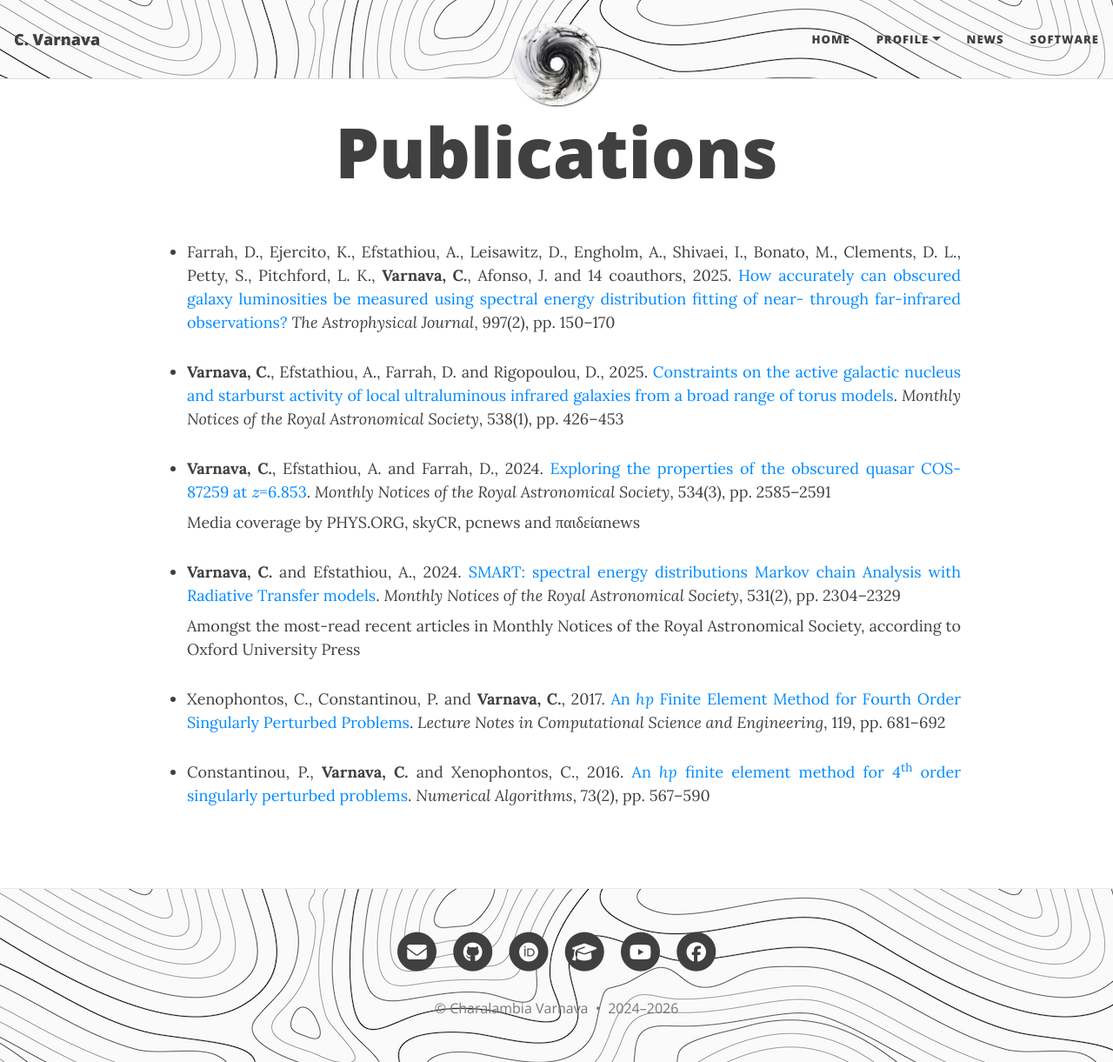
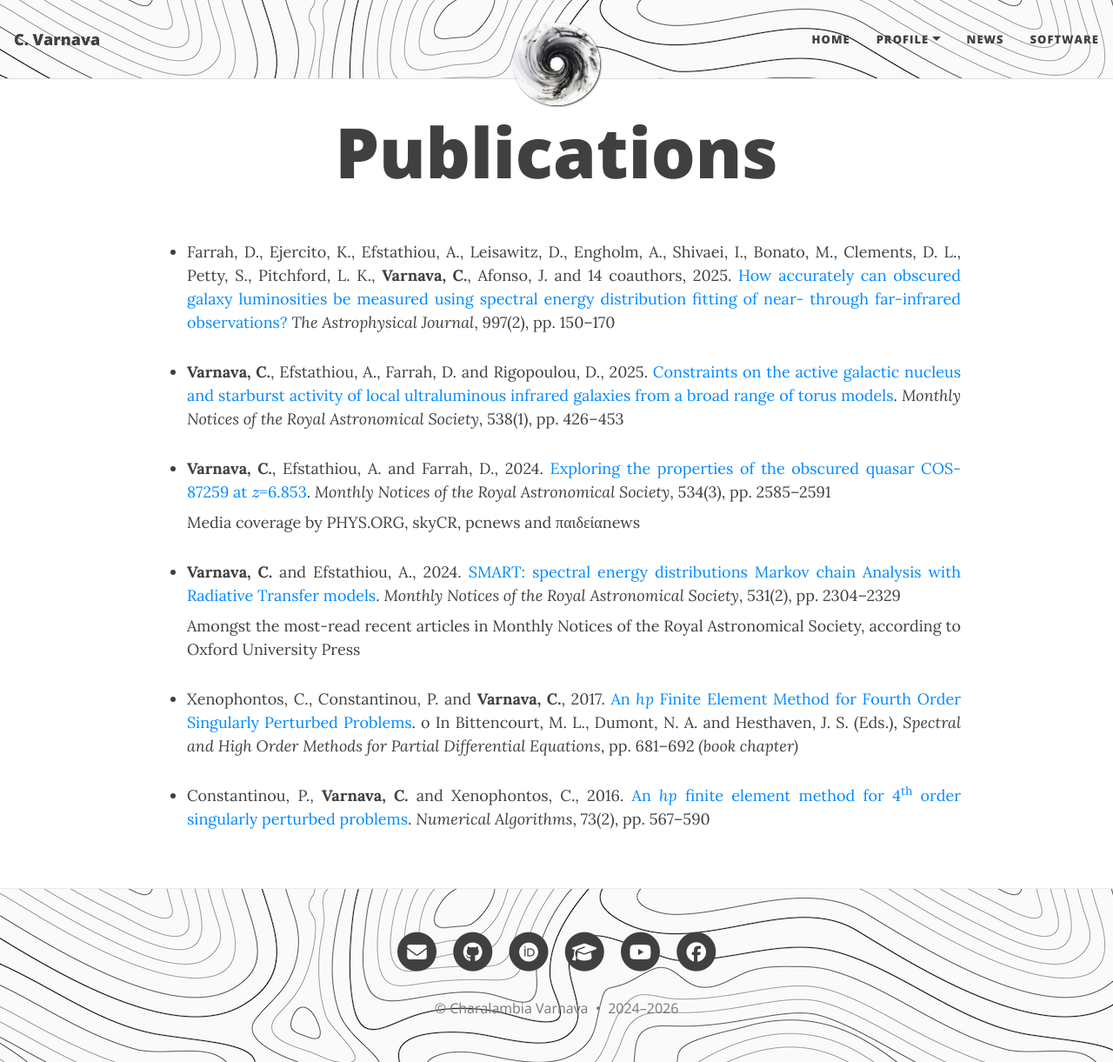
Before and after one commit to ch-var/ch-var.github.io, a Jekyll site: the page built from publications.html, in a window 1280 px wide and 1221 px high. Shown: the whole window at 87% size. Built offline with Jekyll 4.4.1, drawn with Linux system fonts in a browser that asks for light colours; formulas are drawn with MathJax 3.

Commit message:
Update publications.html

```diff
--- a/publications.html
+++ b/publications.html
@@ -33,7 +33,7 @@
 <li class="responsive-margin" style="margin-bottom: 8px;"><b>Varnava, C.</b> and Efstathiou, A., 2024. <a href="https://doi.org/10.1093/mnras/stae1141">SMART: spectral energy distributions Markov chain Analysis with Radiative Transfer models</a>. <i>Monthly Notices of the Royal Astronomical Society</i>, 531(2), pp. 2304–2329</li>
 <p align='justify' class="responsive-margin" style="margin-top: 0px; margin-bottom: 8px;">Amongst the most-read recent articles in Monthly Notices of the Royal Astronomical Society, according to Oxford University Press</a></p>
 <p></p>
-<li class="responsive-margin">Xenophontos, C., Constantinou, P. and <b>Varnava, C.</b>, 2017. <a href="https://doi.org/10.1007/978-3-319-65870-4_49">An <i>hp</i> Finite Element Method for Fourth Order Singularly Perturbed Problems</a>. <i>Lecture Notes in Computational Science and Engineering</i>, 119, pp. 681–692</li>
+<li class="responsive-margin">Xenophontos, C., Constantinou, P. and <b>Varnava, C.</b>, 2017. <a href="https://doi.org/10.1007/978-3-319-65870-4_49">An <i>hp</i> Finite Element Method for Fourth Order Singularly Perturbed Problems</a>. o	In Bittencourt, M. L., Dumont, N. A. and Hesthaven, J. S. (Eds.), <i>Spectral and High Order Methods for Partial Differential Equations</i>, pp. 681–692 <i>(book chapter)</i></li>
 <p></p>
 <li class="responsive-margin">Constantinou, P., <b>Varnava, C.</b> and Xenophontos, C., 2016. <a href="https://doi.org/10.1007/s11075-016-0108-9">An <i>hp</i> finite element method for 4<sup>th</sup> order singularly perturbed problems</a>. <i>Numerical Algorithms</i>, 73(2), pp. 567–590</li>
 </ul>
```
